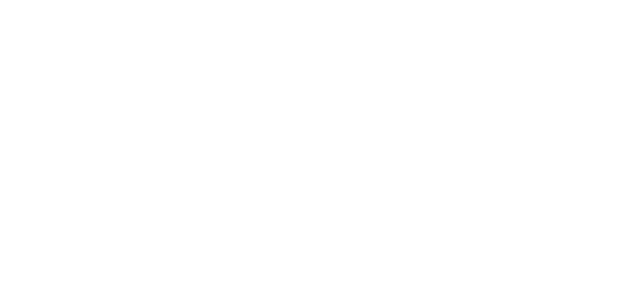
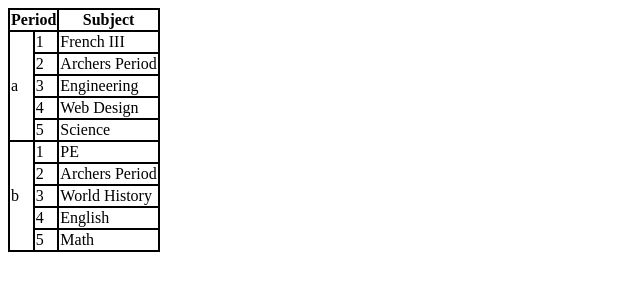
Before and after one commit to GoldenMaca/GoldenMaca.github.io, a plain HTML site: page practice/schedule.html in a window 1280 px wide. Shown: the whole page, without its empty margins (0-640 px from the left). Drawn offline with Linux system fonts and the light colour scheme.

Commit message:
schedule

```diff
--- a/practice/schedule.html
+++ b/practice/schedule.html
@@ -4,7 +4,7 @@
 <html lang="en">
 
 		<head>
-		<title>Class Schedule</table>
+			<title>Class Schedule</title>
 			<script src="../js/validate.js"></script>
 	<style>
 	table, tr, th, td {
@@ -22,13 +22,13 @@ table, tr, th, td {
 
 		<table>
 			<tr>
-				<th colspan=2>Period</th>
-				<th colspan=2>Subject</th>
+				<th colspan="2">Period</th>
+				<th colspan="2">Subject</th>
 			</tr>
 
 			<tr>
-				<td rowspan=5>a</td>
-				<td>1<td>
+				<td rowspan="5">a</td>
+				<td>1</td>
 				<td>French III</td>
 
 			</tr>
@@ -52,7 +52,7 @@ table, tr, th, td {
 			</tr>
 
 			<tr>
-				<td>5</tr>
+				<td>5</td>
 				<td>Science</td>
 
 			</tr>
```
Lines whose indentation alone changed are shown as unchanged.
